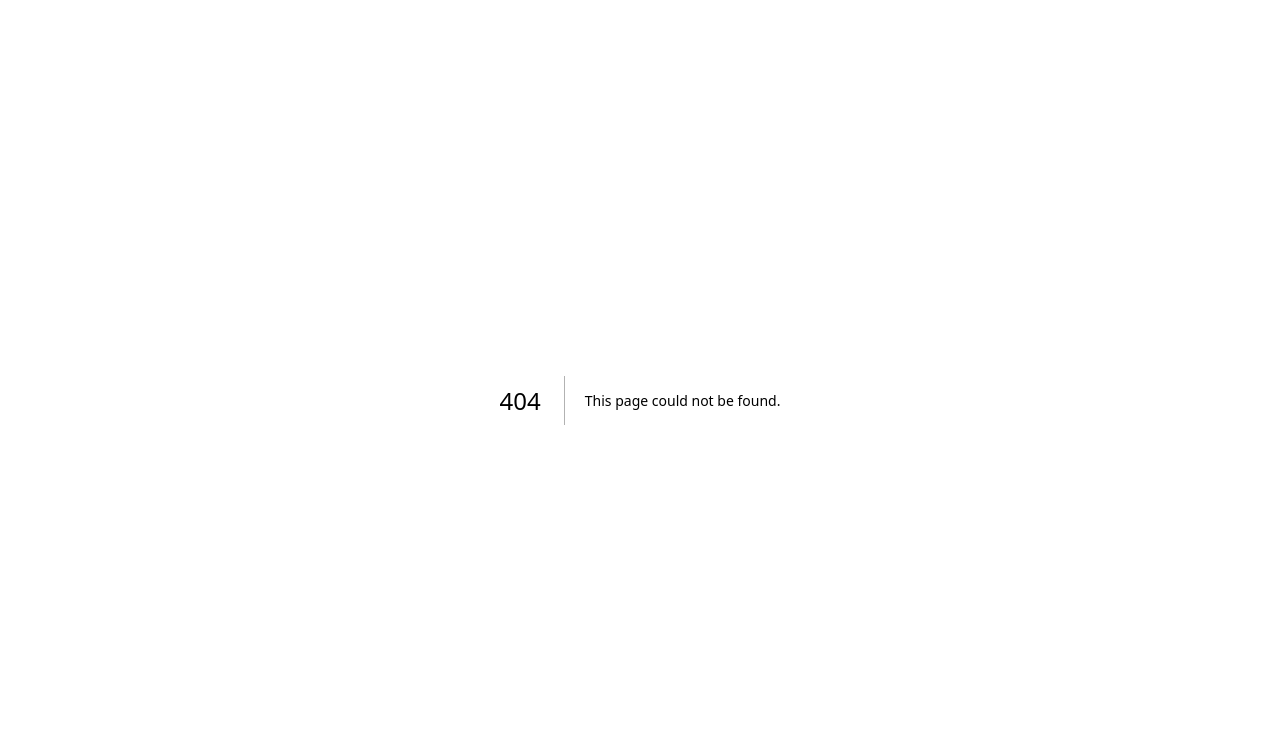
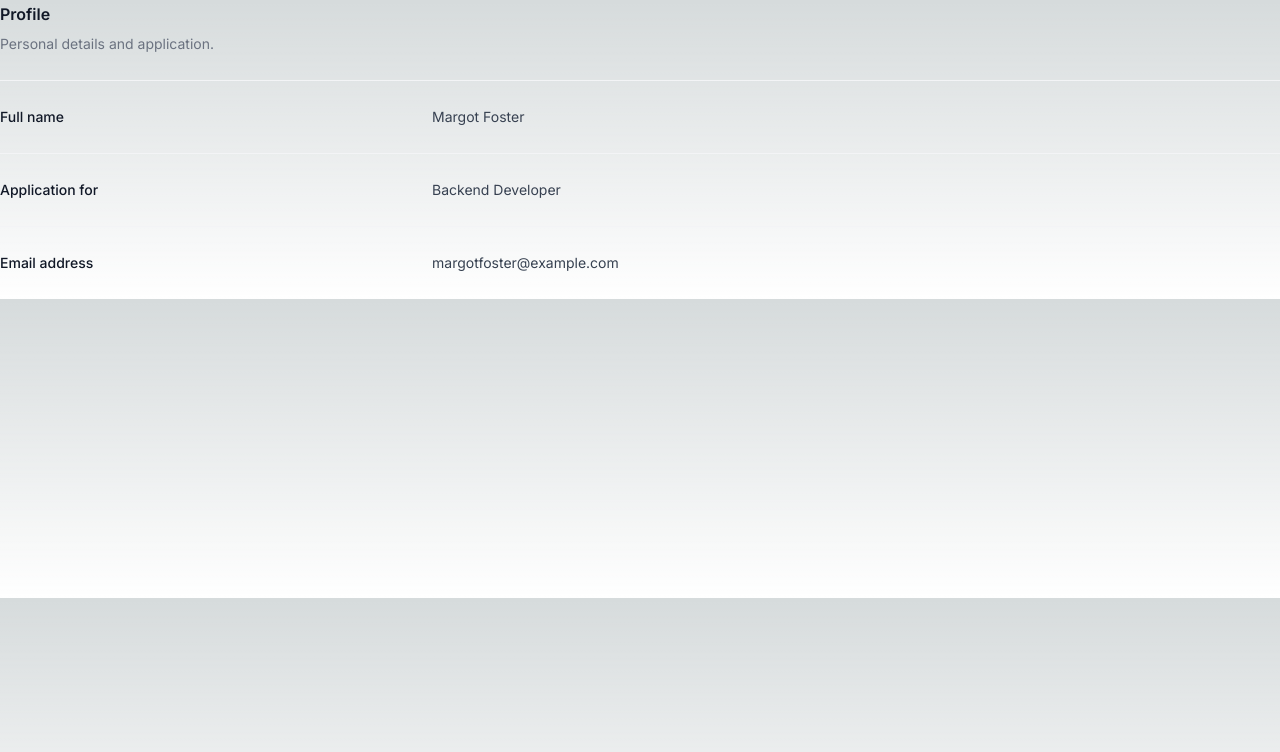
Before and after one commit to realDarkCode/nextjs-authentication, a Next.js app: page /profile in a window 1280 px wide. Before the commit this address had no page. Shown: the top 752 px of the page. Built offline with nearby package versions, Linux system fonts and the light colour scheme.

Commit message:
feat: add profile page demo

```diff
--- a/src/app/globals.css
+++ b/src/app/globals.css
@@ -8,13 +8,13 @@
   --background-end-rgb: 255, 255, 255;
 }
 
-@media (prefers-color-scheme: dark) {
+/* @media (prefers-color-scheme: dark) {
   :root {
     --foreground-rgb: 255, 255, 255;
     --background-start-rgb: 0, 0, 0;
     --background-end-rgb: 0, 0, 0;
   }
-}
+} */
 
 body {
   color: rgb(var(--foreground-rgb));
--- a/src/app/login/page.jsx
+++ b/src/app/login/page.jsx
@@ -88,12 +88,22 @@ const LoginPage = () => {
               </div>
             </div>
             <div className="sm:col-span-2">
+              <div className="flex items-center justify-between">
                 <label
                   htmlFor="email"
                   className="block text-sm font-semibold leading-6 text-gray-900"
                 >
                   Password
                 </label>
+                <div className="text-sm">
+                  <a
+                    href="#"
+                    className="font-semibold text-indigo-600 hover:text-indigo-500"
+                  >
+                    Forgot password?
+                  </a>
+                </div>
+              </div>
               <div className="mt-2.5">
                 <input
                   type="password"
--- /dev/null
+++ b/src/app/profile/page.jsx
@@ -0,0 +1,44 @@
+const ProfilePage = () => {
+  return (
+    <div className="container mx-auto">
+      <div className="px-4 sm:px-0">
+        <h3 className="text-base font-semibold leading-7 text-gray-900">
+          Profile
+        </h3>
+        <p className="mt-1 max-w-2xl text-sm leading-6 text-gray-500">
+          Personal details and application.
+        </p>
+      </div>
+      <div className="mt-6 border-t border-gray-100">
+        <dl className="divide-y divide-gray-100">
+          <div className="px-4 py-6 sm:grid sm:grid-cols-3 sm:gap-4 sm:px-0">
+            <dt className="text-sm font-medium leading-6 text-gray-900">
+              Full name
+            </dt>
+            <dd className="mt-1 text-sm leading-6 text-gray-700 sm:col-span-2 sm:mt-0">
+              Margot Foster
+            </dd>
+          </div>
+          <div className="px-4 py-6 sm:grid sm:grid-cols-3 sm:gap-4 sm:px-0">
+            <dt className="text-sm font-medium leading-6 text-gray-900">
+              Application for
+            </dt>
+            <dd className="mt-1 text-sm leading-6 text-gray-700 sm:col-span-2 sm:mt-0">
+              Backend Developer
+            </dd>
+          </div>
+          <div className="px-4 py-6 sm:grid sm:grid-cols-3 sm:gap-4 sm:px-0">
+            <dt className="text-sm font-medium leading-6 text-gray-900">
+              Email address
+            </dt>
+            <dd className="mt-1 text-sm leading-6 text-gray-700 sm:col-span-2 sm:mt-0">
+              margotfoster@example.com
+            </dd>
+          </div>
+        </dl>
+      </div>
+    </div>
+  );
+};
+
+export default ProfilePage;
```
Lines whose indentation alone changed are shown as unchanged.
